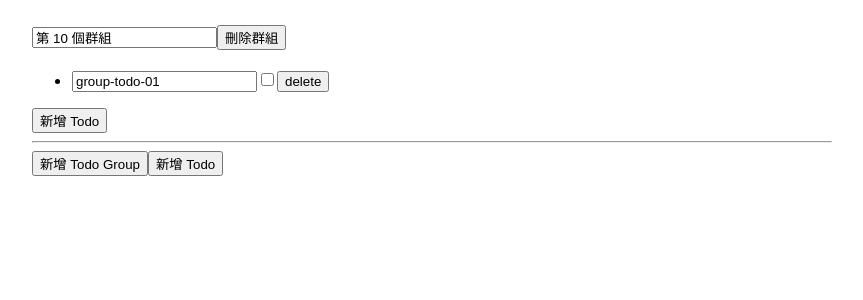
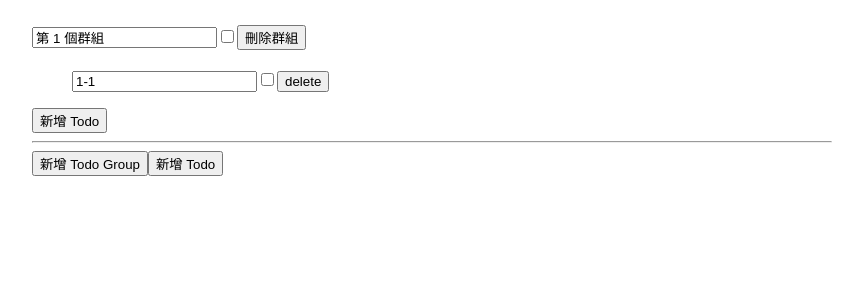
Before and after one commit to futianshen/react-hook-form, a React (Vite) app: page / in a window 1280 px wide. Both pictures are taken after a click on the button "新增 Todo Group". Shown: the top 300 px of the page, without its empty margins (208-1071 px from the left). Built offline with nearby package versions, Linux system fonts and the light colour scheme.

Commit message:
feat: fix checkbox logic

```diff
--- a/src/TodoList.tsx
+++ b/src/TodoList.tsx
@@ -1,20 +1,11 @@
 import React, { useState } from "react"
-
-type Todo = {
-  // 這裡的 type 定義可以再優化嗎
-  id: string
-  value: string
-  isDone: boolean
-  list: Pick<Todo, "id" | "value" | "isDone">[]
-}
-let id = 10
 
 const initialList = [
   {
     id: "1",
     value: "",
     isDone: false,
-    list: [{ id: "a", value: "todo-01", isDone: false }],
+    list: [{ id: "1-1", value: "1-1", isDone: false }],
   },
   {
     id: "2",
@@ -33,38 +24,31 @@ const initialList = [
       },
     ],
   },
-  {
-    id: "3",
-    value: "第二個群組",
-    isDone: false,
-    list: [
-      {
-        id: "a",
-        value: "group-todo-01",
-        isDone: false,
-      },
-      {
-        id: "b",
-        value: "group-todo-02",
-        isDone: false,
-      },
-    ],
-  },
 ]
+
+type Todo = {
+  id: string
+  value: string
+  isDone: boolean
+  list: Pick<Todo, "id" | "value" | "isDone">[]
+}
+let id = 1
+
 function TodoList() {
   const [list, setList] = useState<Todo[]>([])
 
   const handleGroupAdd = () => {
+    const no = id++
     setList((prevList) => [
       ...prevList,
       {
-        id: `${id}`,
-        value: `第 ${id} 個群組`,
+        id: `${no}`,
+        value: `第 ${no} 個群組`,
         isDone: false,
         list: [
           {
-            id: `${id}-1`,
-            value: "group-todo-01",
+            id: `${no}-1`,
+            value: `${no}-1`,
             isDone: false,
           },
         ],
@@ -72,16 +56,17 @@ function TodoList() {
     ])
   }
   const handleAdd = () => {
+    const no = id++
     setList((prevList) => [
       ...prevList,
       {
-        id: `${id}`,
-        value: "",
+        id: `${no}`,
+        value: ``,
         isDone: false,
         list: [
           {
-            id: `${id}-1`,
-            value: "group-todo-01",
+            id: `${no}-1`,
+            value: `${no}-1`,
             isDone: false,
           },
         ],
@@ -97,6 +82,7 @@ function TodoList() {
             <TodoGroup
               groupName={item.value}
               list={item.list}
+              isDone={item.isDone}
               onChange={(value) => {
                 setList((prevList) => [
                   ...prevList.slice(0, i),
@@ -107,24 +93,42 @@ function TodoList() {
                   ...prevList.slice(i + 1),
                 ])
               }}
+              onCheck={() => {
+                setList((prevList) => [
+                  ...prevList.slice(0, i),
+                  {
+                    ...prevList[i],
+                    isDone: !prevList[i].isDone,
+                    list: prevList[i].list.map((todo) => ({
+                      ...todo,
+                      isDone: !prevList[i].isDone,
+                    })),
+                  },
+                  ...prevList.slice(i + 1),
+                ])
+              }}
               onRemove={() =>
                 setList((prevList) => [
                   ...prevList.slice(0, i),
                   ...prevList.slice(i + 1),
                 ])
               }
-              onTodoAdd={() =>
+              onTodoAdd={() => {
+                const no = id++
                 setList((prevList) => {
+                  const newList = [
+                    ...prevList[i].list,
+                    {
+                      id: `${prevList[i].id}-${no}`,
+                      value: `${prevList[i].id}-${no}`,
+                      isDone: false,
+                    },
+                  ]
+
                   const newGroup = {
                     ...prevList[i],
-                    list: [
-                      ...prevList[i].list,
-                      {
-                        id: `${prevList[i].id}-${prevList[i].list.length + 1}`,
-                        value: `group-todo-${prevList[i].list.length + 1}`,
-                        isDone: false,
-                      },
-                    ],
+                    isDone: false,
+                    list: newList,
                   }
 
                   return [
@@ -133,7 +137,7 @@ function TodoList() {
                     ...prevList.slice(i + 1),
                   ]
                 })
-              }
+              }}
               onTodoChange={(targetTodoId, newValue) =>
                 setList((prevList) => {
                   return [
@@ -151,15 +155,30 @@ function TodoList() {
               }
               onTodoCheck={(targetTodoId) =>
                 setList((prevList) => {
+                  const newTodoList = prevList[i].list.map((todo) => ({
+                    ...todo,
+                    isDone:
+                      todo.id === targetTodoId ? !todo.isDone : todo.isDone,
+                  }))
+
+                  if (checkListDone(newTodoList)) {
+                    return [
+                      ...prevList.slice(0, i),
+                      {
+                        ...prevList[i],
+                        isDone: true,
+                        list: newTodoList,
+                      },
+                      ...prevList.slice(i + 1),
+                    ]
+                  }
+
                   return [
                     ...prevList.slice(0, i),
                     {
                       ...prevList[i],
-                      list: prevList[i].list.map((todo) => ({
-                        ...todo,
-                        isDone:
-                          todo.id === targetTodoId ? !todo.isDone : todo.isDone,
-                      })),
+                      isDone: false,
+                      list: newTodoList,
                     },
                     ...prevList.slice(i + 1),
                   ]
@@ -179,7 +198,7 @@ function TodoList() {
               }
             />
           ) : (
-            <ul>
+            <div>
               {item.list.map((todo) => (
                 <Todo
                   key={todo.id}
@@ -207,6 +226,7 @@ function TodoList() {
                       ...prevList.slice(0, i),
                       {
                         ...prevList[i],
+                        isDone: !prevList[i].isDone,
                         list: prevList[i].list.map((currentTodo) => ({
                           ...currentTodo,
                           isDone:
@@ -232,7 +252,7 @@ function TodoList() {
                   }}
                 />
               ))}
-            </ul>
+            </div>
           )}
           <hr />
         </div>
@@ -244,10 +264,18 @@ function TodoList() {
   )
 }
 
+const checkListDone: (
+  list: Pick<Todo, "id" | "value" | "isDone">[]
+) => boolean = (list) => {
+  return list.length === list.filter((todo) => todo.isDone).length
+}
+
 function TodoGroup(props: {
   groupName: string
+  isDone: boolean
   list: Pick<Todo, "id" | "value" | "isDone">[]
   onChange?: (value: string) => void
+  onCheck?: () => void
   onRemove?: () => void
   onTodoAdd?: () => void
   onTodoChange?: (todoId: string, value: string) => void
@@ -256,8 +284,10 @@ function TodoGroup(props: {
 }) {
   const {
     groupName,
+    isDone,
     list,
     onChange,
+    onCheck,
     onRemove,
     onTodoChange,
     onTodoCheck,
@@ -266,9 +296,10 @@ function TodoGroup(props: {
   } = props
 
   return (
-    <>
+    <div>
       <h2>
         <input value={groupName} onChange={(e) => onChange?.(e.target.value)} />
+        <input type="checkbox" checked={isDone} onChange={onCheck} />
         <button onClick={onRemove}>刪除群組</button>
       </h2>
       <ul>
@@ -285,7 +316,7 @@ function TodoGroup(props: {
         ))}
       </ul>
       <button onClick={onTodoAdd}>新增 Todo</button>
-    </>
+    </div>
   )
 }
 
@@ -298,7 +329,7 @@ function Todo(
 ) {
   const { value, isDone, onChange, onCheck, onRemove } = props
   return (
-    <li>
+    <div>
       <input
         type="text"
         value={value}
@@ -306,7 +337,7 @@ function Todo(
       />
       <input type="checkbox" checked={isDone} onChange={onCheck} />
       <button onClick={onRemove}>delete</button>
-    </li>
+    </div>
   )
 }
 
@@ -316,3 +347,4 @@ export default TodoList
 
 // 重新 review 一次優化
 // 用 react-hook-form 做一次
+// 加上 filter 同時還可以順利的新增 todo
```
